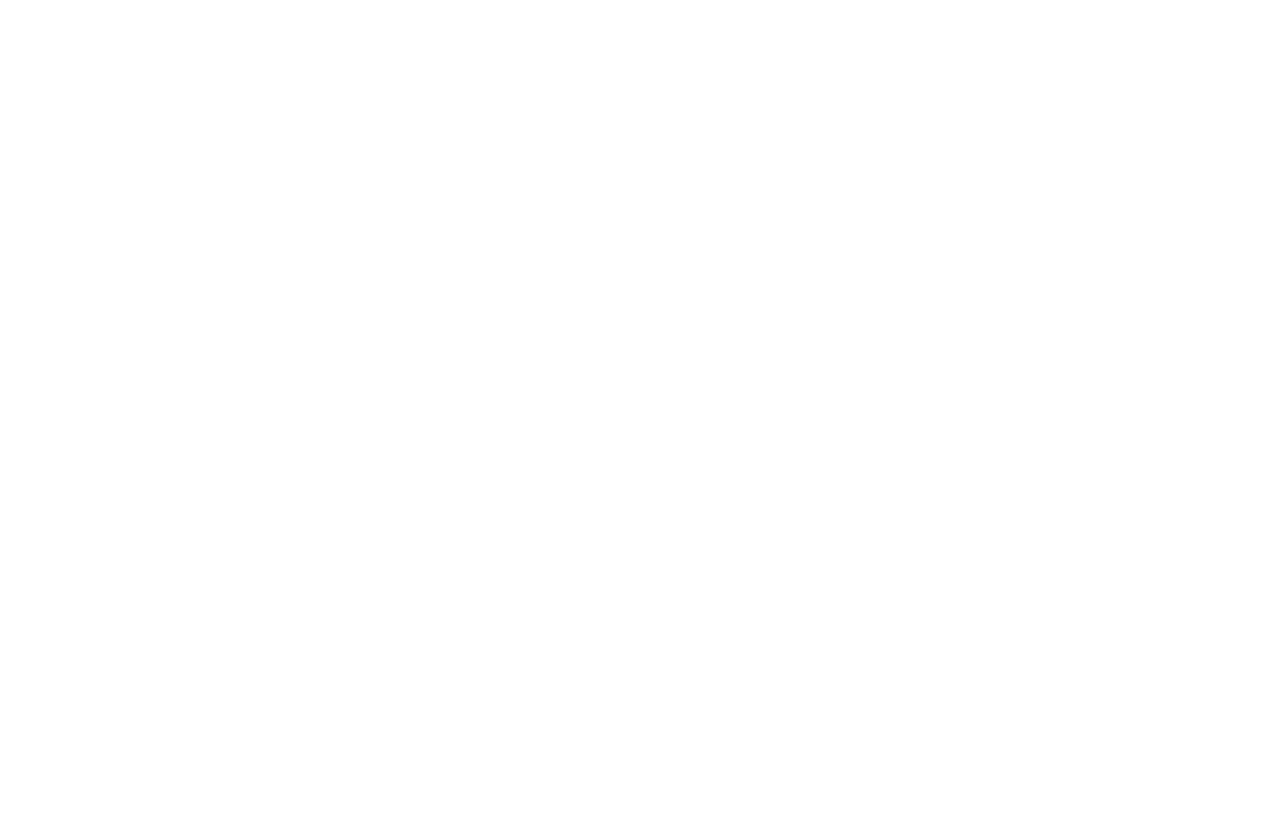
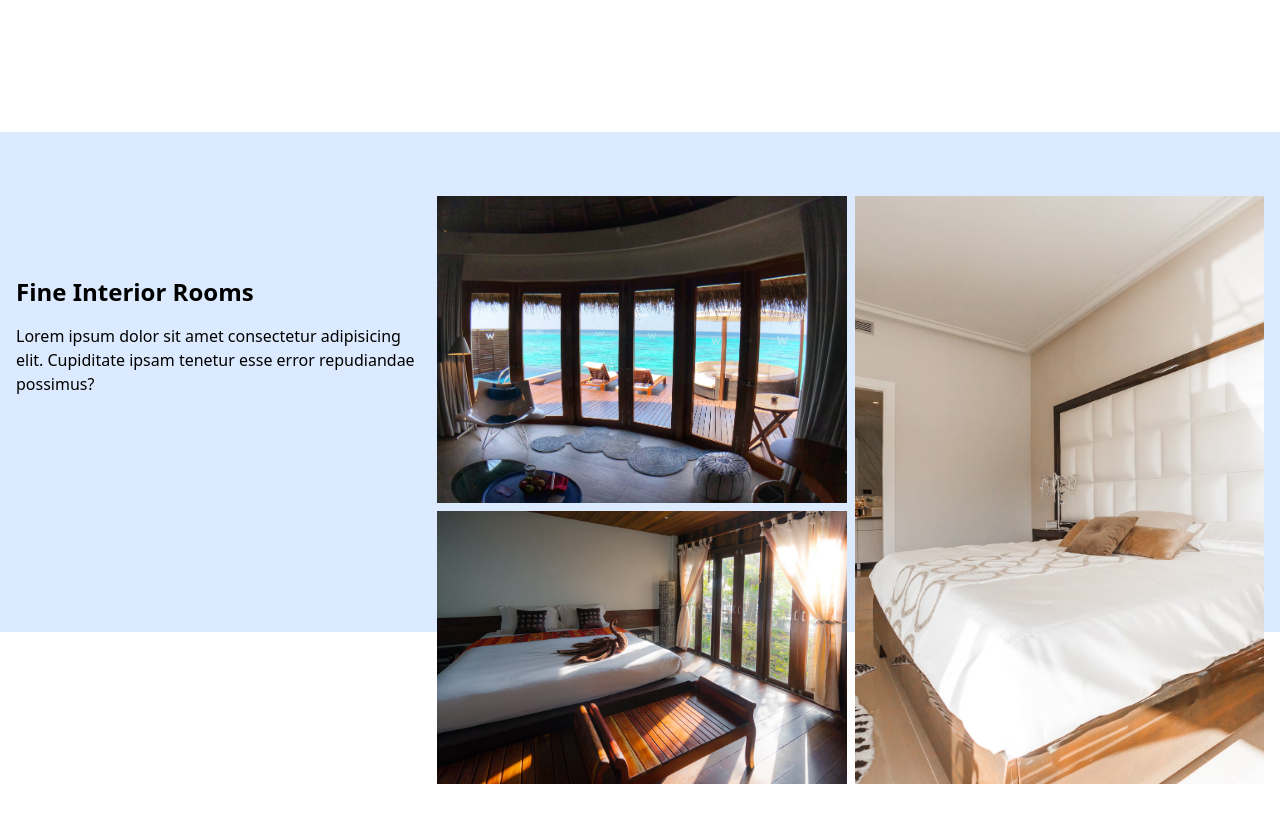
Before and after one commit to Shaghayegh-93/travel_app, a React (Vite) app: page / in a window 1280 px wide. Shown: the part 1640-2462 px from the top of the page. Before the commit the page ends 1692 px from the top, so only its background shows below. Built offline with nearby package versions, Linux system fonts and the light colour scheme.

Commit message:
import and render Rooms component

```diff
--- a/src/App.jsx
+++ b/src/App.jsx
@@ -3,6 +3,7 @@
 import Navbar from "./components/Navbar";
 import Offers from "./components/Offers";
 import Plan from "./components/Plan";
+import Rooms from "./components/Rooms";
 
 function App() {
   return (
@@ -10,7 +11,8 @@
       <Navbar />
       <Hero />
       <Offers />
-      <Plan/>
+      <Plan />
+      <Rooms />
     </div>
   );
 }
```
